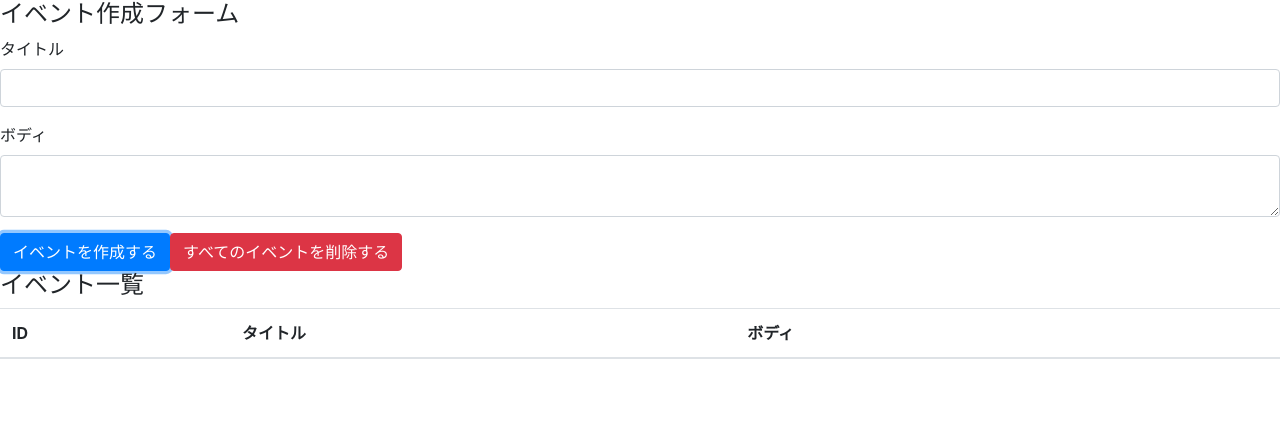
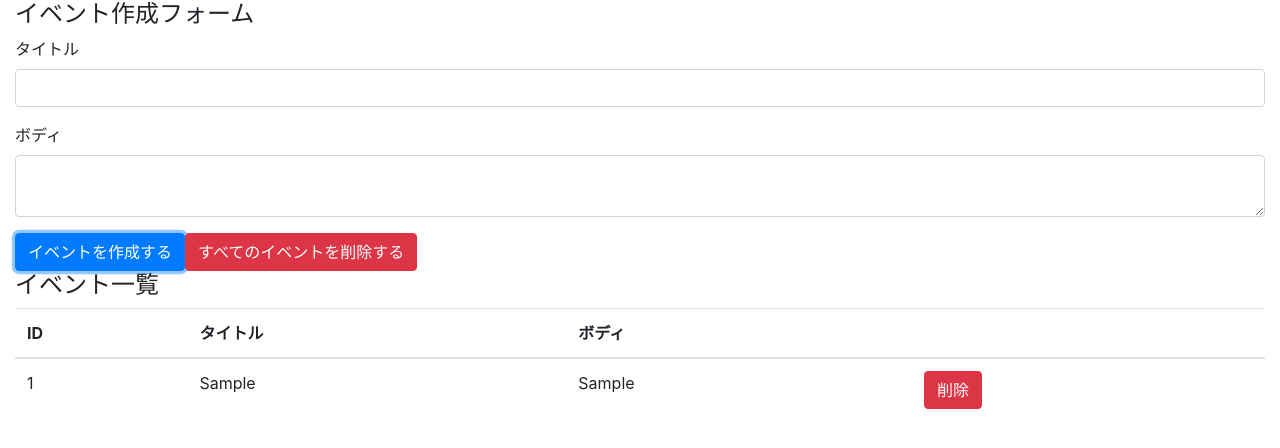
Before and after one commit to chokio0505/react-hooks-101, a React (Create React App) app: page / in a window 1280 px wide. Both pictures are taken after typing "Sample", "Sample" into the empty fields and a click on the button "イベントを作成する". Shown: the top 448 px of the page. Built offline with nearby package versions, Linux system fonts and the light colour scheme.

Commit message:
display events, refactor and implement remove event button

```diff
--- a/src/components/App.js
+++ b/src/components/App.js
@@ -1,6 +1,7 @@
 import React, { useReducer, useState } from 'react';
 import 'bootstrap/dist/css/bootstrap.min.css';
 import reducer from '../reducers';
+import Event from './Event';
 
 const App = () => {
   const [state, dispatch] = useReducer(reducer, []);
@@ -22,7 +23,7 @@
   console.log(state)
 
   return (
-    <div className='contaier-fluid'>
+    <div className='container-fluid'>
       <h4>イベント作成フォーム</h4>
       <form>
         <div className='form-group'>
@@ -48,7 +49,13 @@
           </tr>
         </thead>
         <tbody>
-
+          {
+            state.map((event, index) => {
+              return (
+                <Event key={index} event={event} dispatch={dispatch} />
+              )
+            })
+          }
         </tbody>
 
       </table>
--- /dev/null
+++ b/src/components/Event.js
@@ -0,0 +1,20 @@
+import React from 'react';
+
+const Event = ({ event, dispatch }) => {
+    const id = event.id;
+    const handleClickDeleteButton = () => {
+        dispatch({
+            type: 'DELETE_EVENT', id
+        });
+    }
+    return (
+        <tr>
+            <td>{event.id}</td>
+            <td>{event.title}</td>
+            <td>{event.body}</td>
+            <td><button type='btn' className='btn btn-danger' onClick={handleClickDeleteButton}>削除</button></td>
+        </tr >
+    )
+}
+
+export default Event;
--- a/src/reducers/index.js
+++ b/src/reducers/index.js
@@ -8,7 +8,7 @@
             let id = (length === 0) ? 1 : state[length - 1].id + 1;
             return [...state, {id, ...event}]
         case 'DELETE_EVENT':
-            return state;
+            return state.filter(event => event.id !== action.id);
             case 'DELETE_ALL_EVENT':
             return [];
         default:
```
